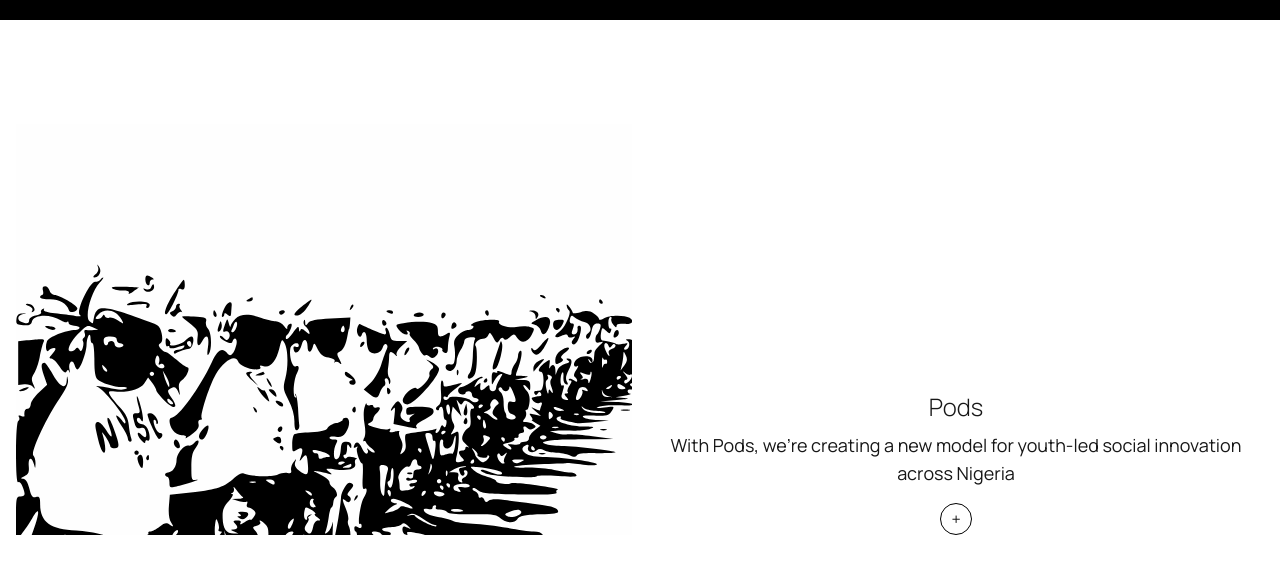
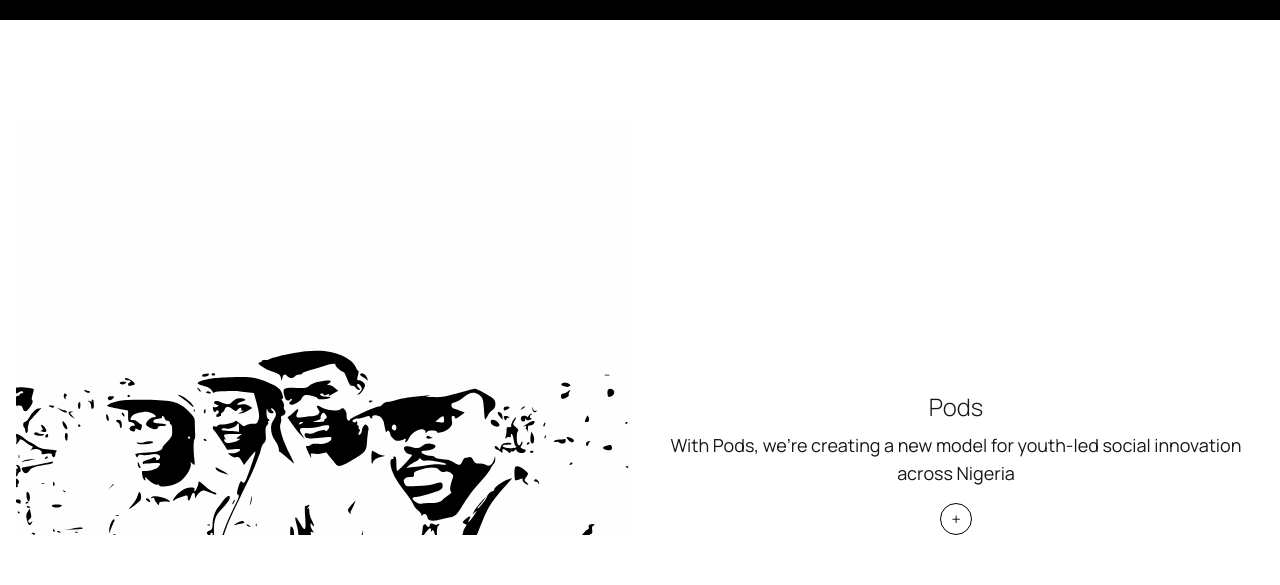
Before and after one commit to marcusbusola/madhaus, a Next.js app: page /portfolio in a window 1280 px wide. Shown: the part 1580-2165 px from the top of the page. Built offline with nearby package versions, Linux system fonts and the light colour scheme.

Commit message:
Update page.js

```diff
--- a/src/app/portfolio/page.js
+++ b/src/app/portfolio/page.js
@@ -103,7 +103,7 @@ const ProjectAccordion = () => {
       id: 1,
       title: "Pods",
       description: "With Pods, we're creating a new model for youth-led social innovation across Nigeria",
-      image: "/1.svg",
+      image: "/2.svg",
       link: "/pods"
     },
     {
```
